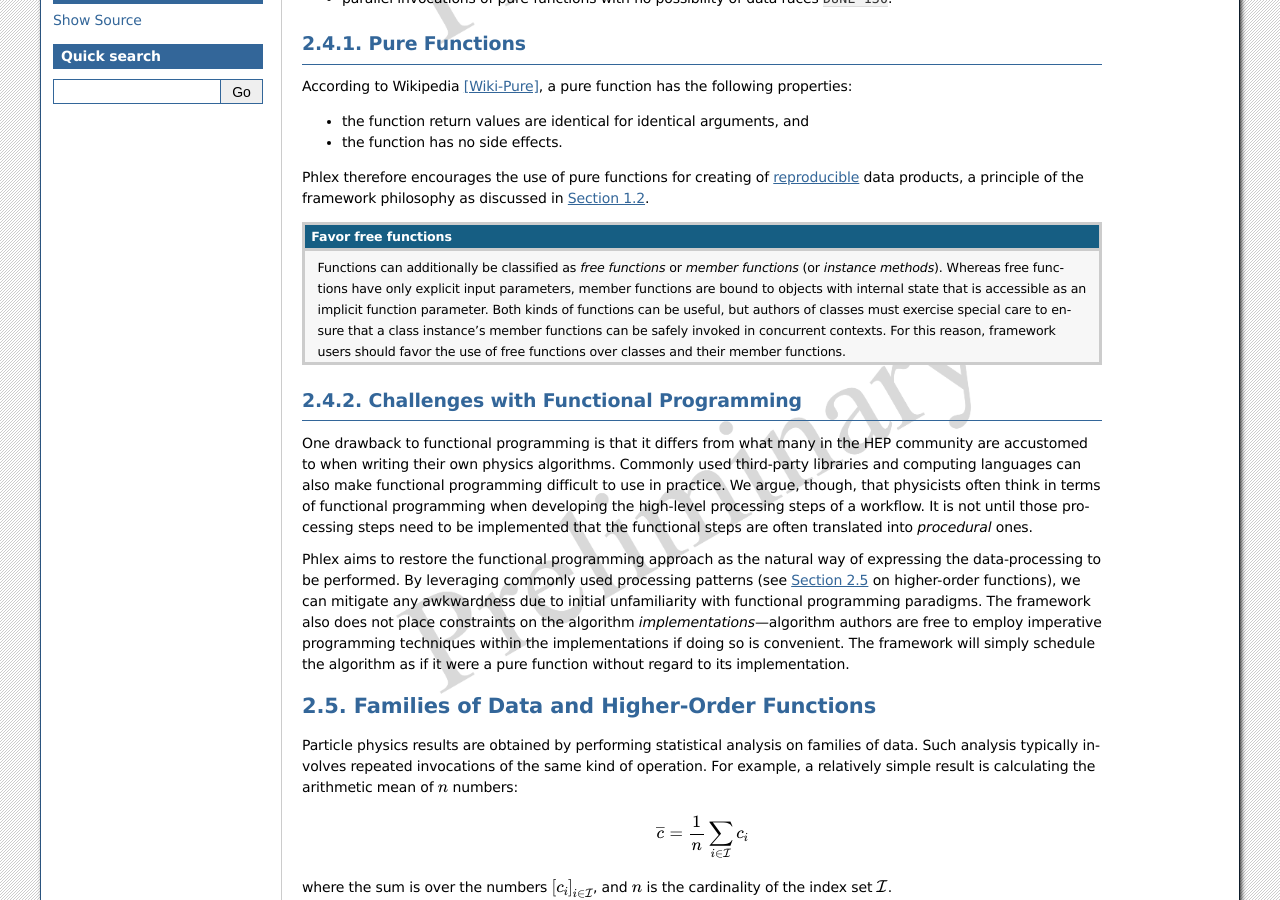
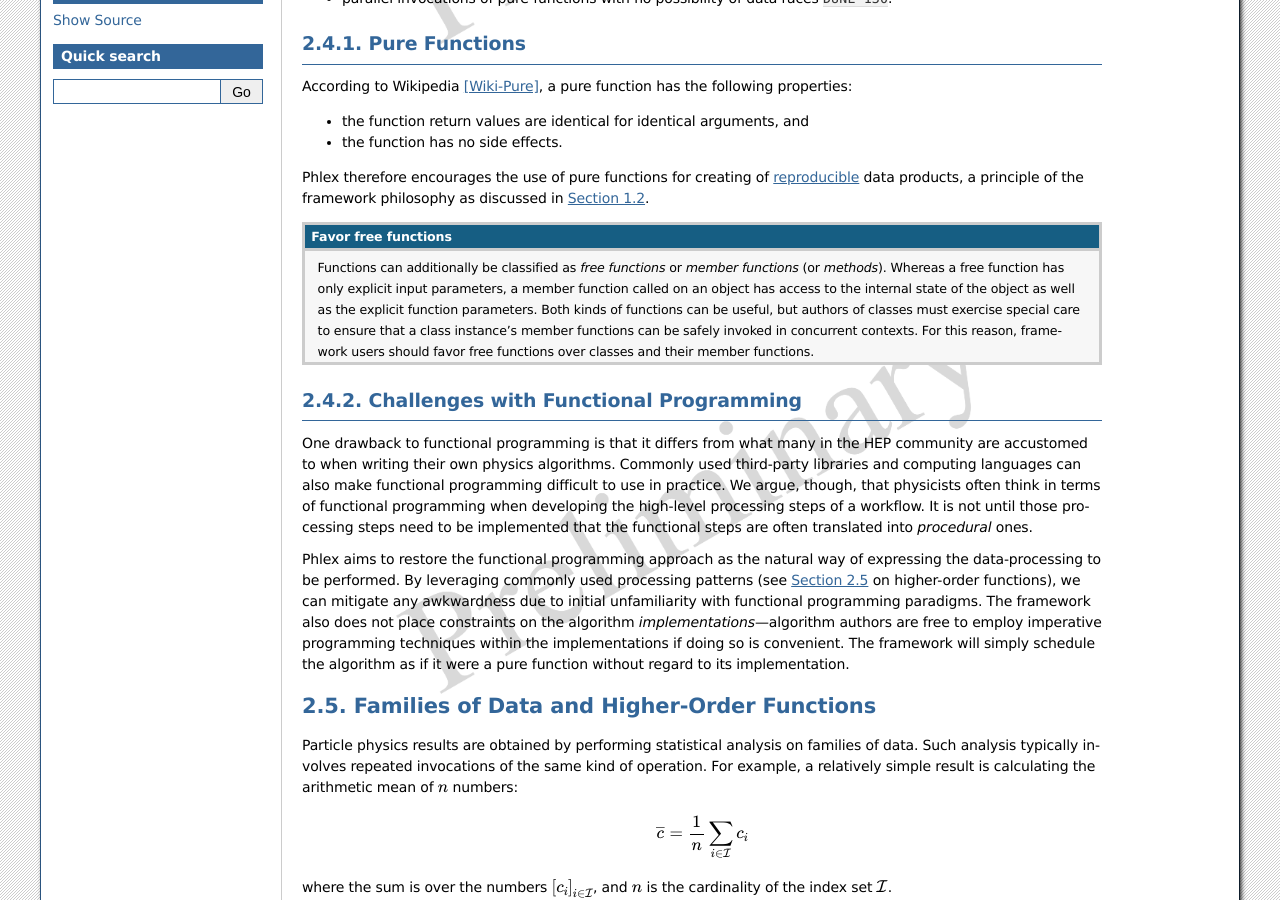
Before and after one commit to Framework-R-D/phlex-design, a Sphinx documentation site: the page built from doc/ch_preliminaries/functional_programming.rst, in a window 1280 px wide and 900 px high, scrolled down 496 px. Built offline with Sphinx 7.4.7, drawn with Linux system fonts in a browser that asks for light colours; cross-references to code outside the pages are shown as plain code.

Commit message:
A few more edits

```diff
--- a/doc/ch_conceptual_design/algorithms.rst
+++ b/doc/ch_conceptual_design/algorithms.rst
@@ -18,7 +18,7 @@
 .. rstcheck: ignore-next-code-block
 .. code:: python
 
-   def function_name(p1: P1, pn: Pn..., rm: Rm) -> return_type:
+   def function_name(p1: P1, pn: Pn..., rm: Rm...) -> return_type:
 
 We will first discuss the data-product and resource types in :numref:`ch_conceptual_design/algorithms:Input parameters`, followed by the return types in :numref:`ch_conceptual_design/algorithms:Return types`, and then the function name and optional qualifers in :numref:`ch_conceptual_design/algorithms:Function names and qualifiers`.
 
--- a/doc/ch_preliminaries/functional_programming.rst
+++ b/doc/ch_preliminaries/functional_programming.rst
@@ -38,10 +38,10 @@
 
 .. admonition:: Favor free functions
 
-    Functions can additionally be classified as *free functions* or *member functions* (or *instance methods*).
-    Whereas free functions have only explicit input parameters, member functions are bound to objects with internal state that is accessible as an implicit function parameter.
+    Functions can additionally be classified as *free functions* or *member functions* (or *methods*).
+    Whereas a free function has only explicit input parameters, a member function called on an object has access to the internal state of the object as well as the explicit function parameters.
     Both kinds of functions can be useful, but authors of classes must exercise special care to ensure that a class instance's member functions can be safely invoked in concurrent contexts.
-    For this reason, framework users should favor the use of free functions over classes and their member functions.
+    For this reason, framework users should favor free functions over classes and their member functions.
 
 Challenges with Functional Programming
 --------------------------------------
--- a/doc/ch_preliminaries/sequences.rst
+++ b/doc/ch_preliminaries/sequences.rst
@@ -29,7 +29,7 @@
 As an illustration, to use the RSE hierarchy from :numref:`introduction:Flexibility` one could specify
 
 .. math::
-    c = [c_{rse}]_{(r,s,e) \in \iset{\text{RSE}}}
+    c = \ifamily{c}{\text{RSE}} = [c_{rse}]_{(r,s,e) \in \iset{\text{RSE}}}
 
 to refer to a family of data products :product:`c`, where the variables :math:`r`, :math:`s`, and :math:`e` correspond to the identifiers for specific `Run`\ s, `Subrun`\ s, and `Event`\ s.
 The values :math:`r`, :math:`s`, and :math:`e` are permitted to take are determined by the members of the index set :math:`\iset{\text{RSE}}`, which contains triplets of numbers.
```
Also changed, not shown: doc/appendices/requirements.rst (+8 -1 lines).
